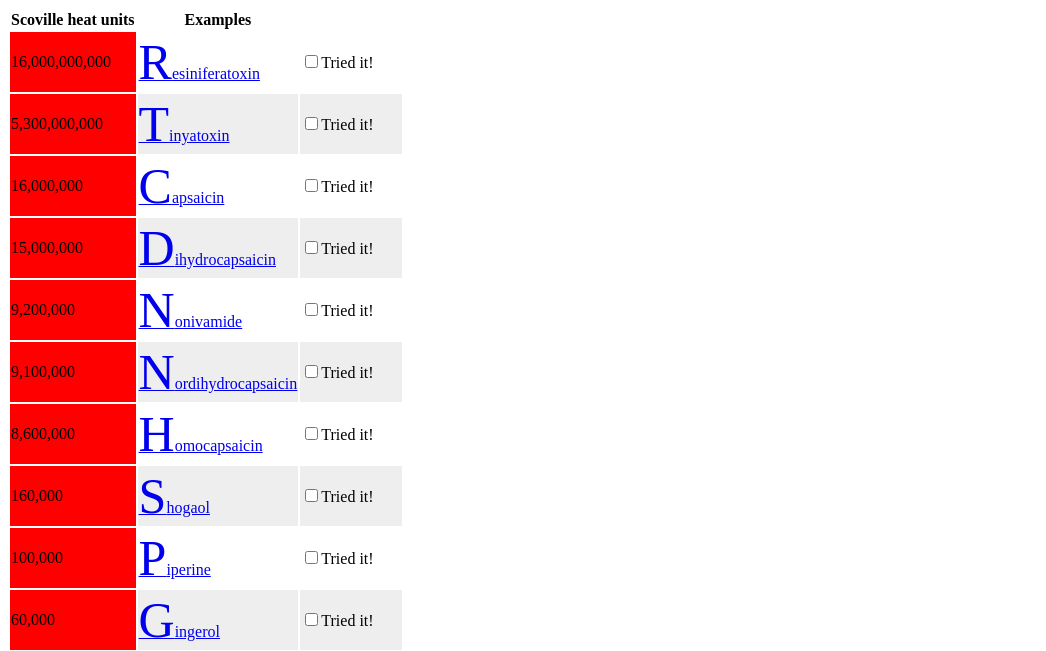
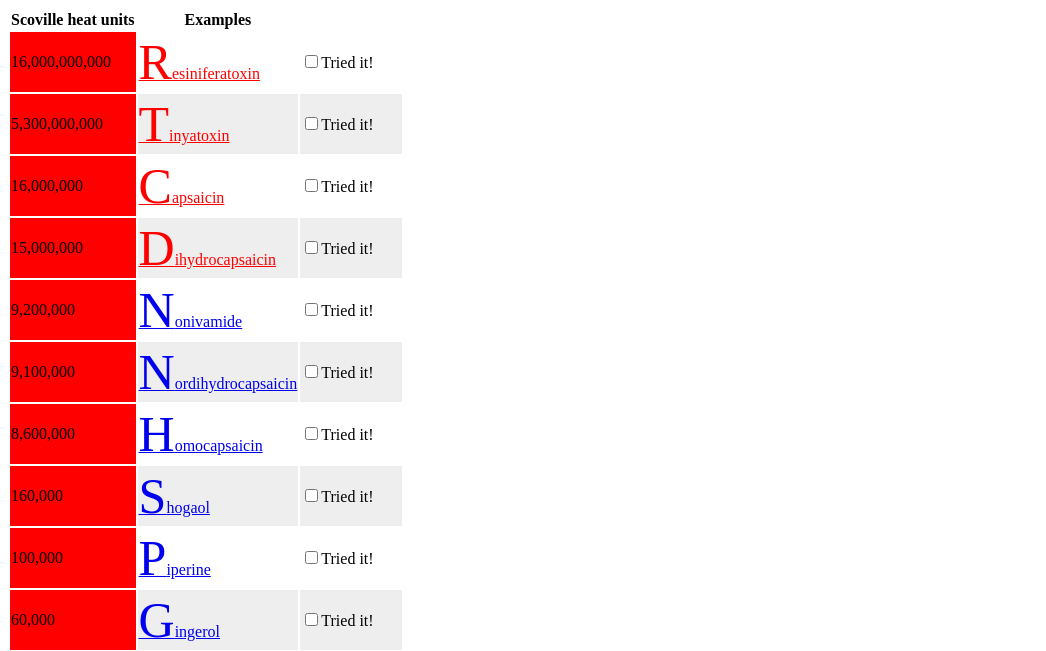
Before and after one commit to TamaraKhliabets/hello-world, a plain HTML site: page index.html in a window 1280 px wide. Shown: the top 651 px of the page, without its empty margins (0-1046 px from the left). Drawn offline with Linux system fonts and the light colour scheme.

Commit message:
value > 10,000,000 becomes red

```diff
--- a/index.html
+++ b/index.html
@@ -17,6 +17,9 @@
    }
    td:nth-child(2):first-letter {
    	font-size: 50px;
+   }
+   a[title*="000,000"] {
+   	color: red;
    }
 /* All styles go here. */
    </style>
```
